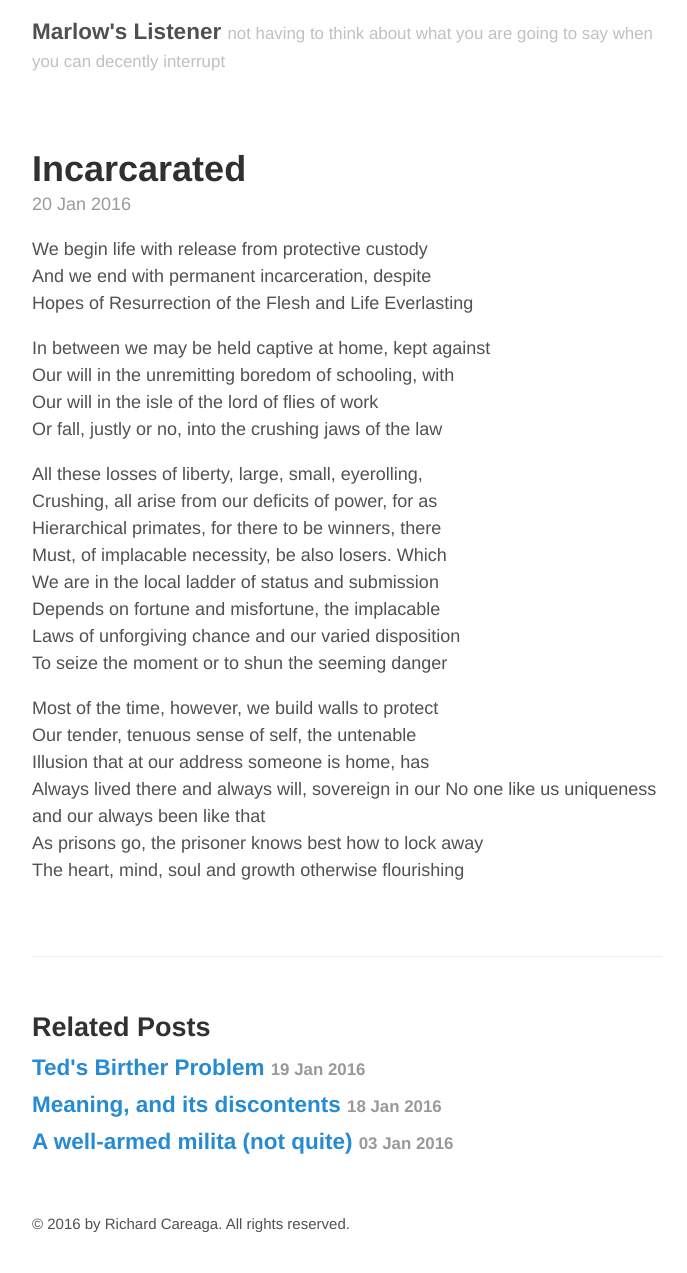
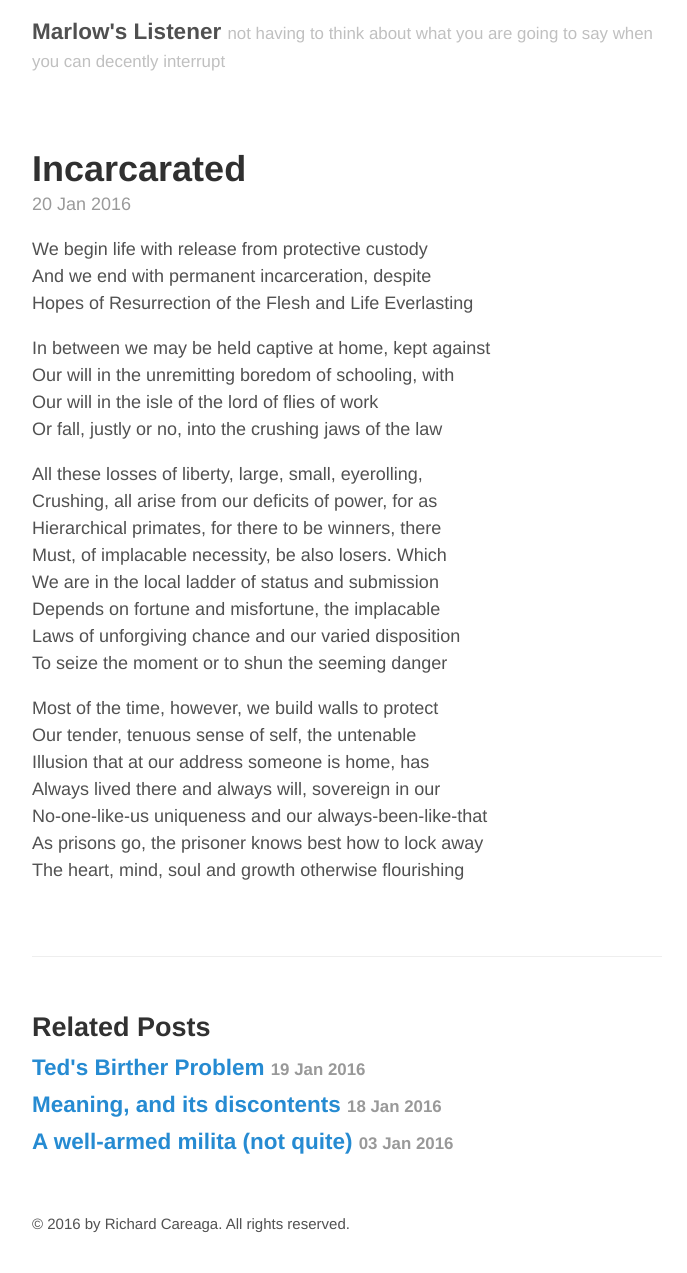
Before and after one commit to technocrat/marlow.github.io, a Jekyll site: the page built from _posts/2016-01-20-jail.md, in a window 1280 px wide. Shown: the whole page, without its empty margins (293-980 px from the left). Built offline with Jekyll 4.4.1, drawn with Linux system fonts in a browser that asks for light colours.

Commit message:
corrected spacing

```diff
--- a/_posts/2016-01-20-jail.md
+++ b/_posts/2016-01-20-jail.md
@@ -26,6 +26,6 @@ Most of the time, however, we build walls to protect
 Our tender, tenuous sense of self, the untenable
 Illusion that at our address someone is home, has
 Always lived there and always will, sovereign in our
-No one like us uniqueness and our always been like that
+No-one-like-us uniqueness and our always-been-like-that
 As prisons go, the prisoner knows best how to lock away
 The heart, mind, soul and growth otherwise flourishing
```
